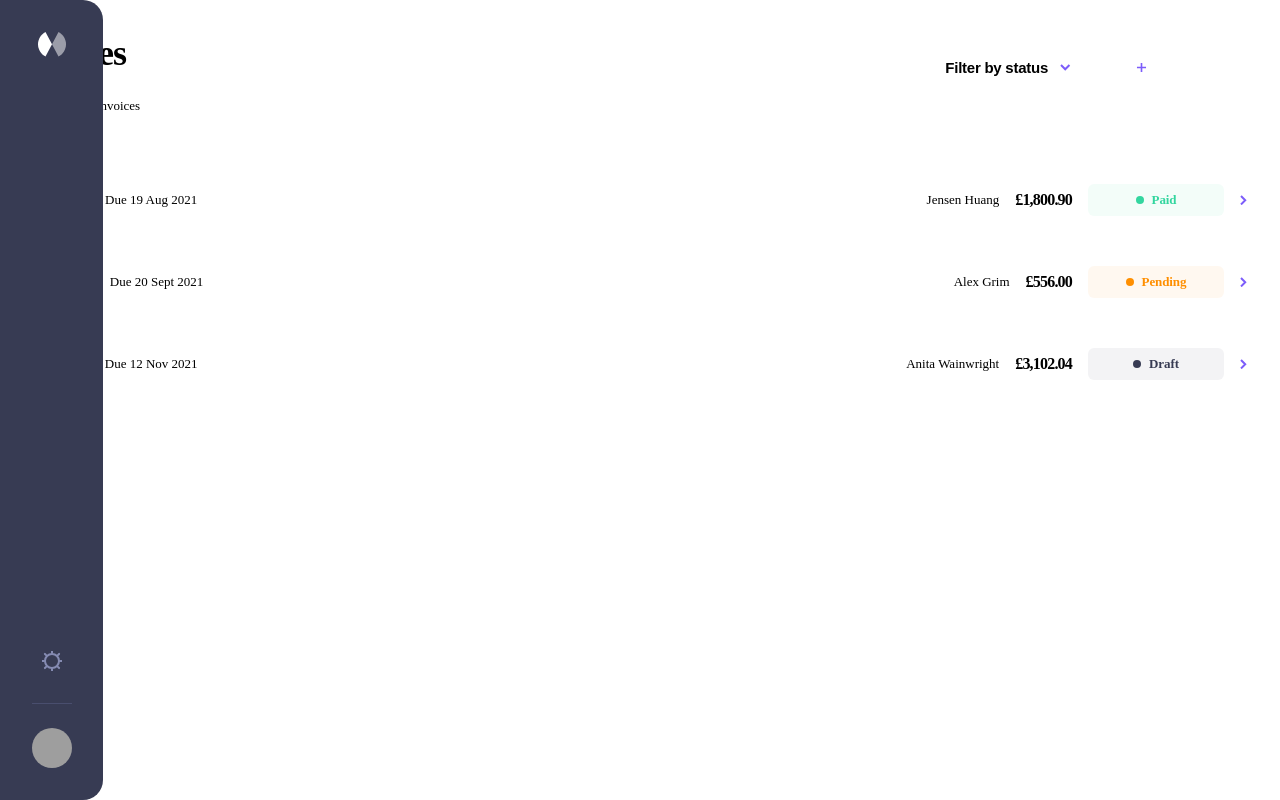
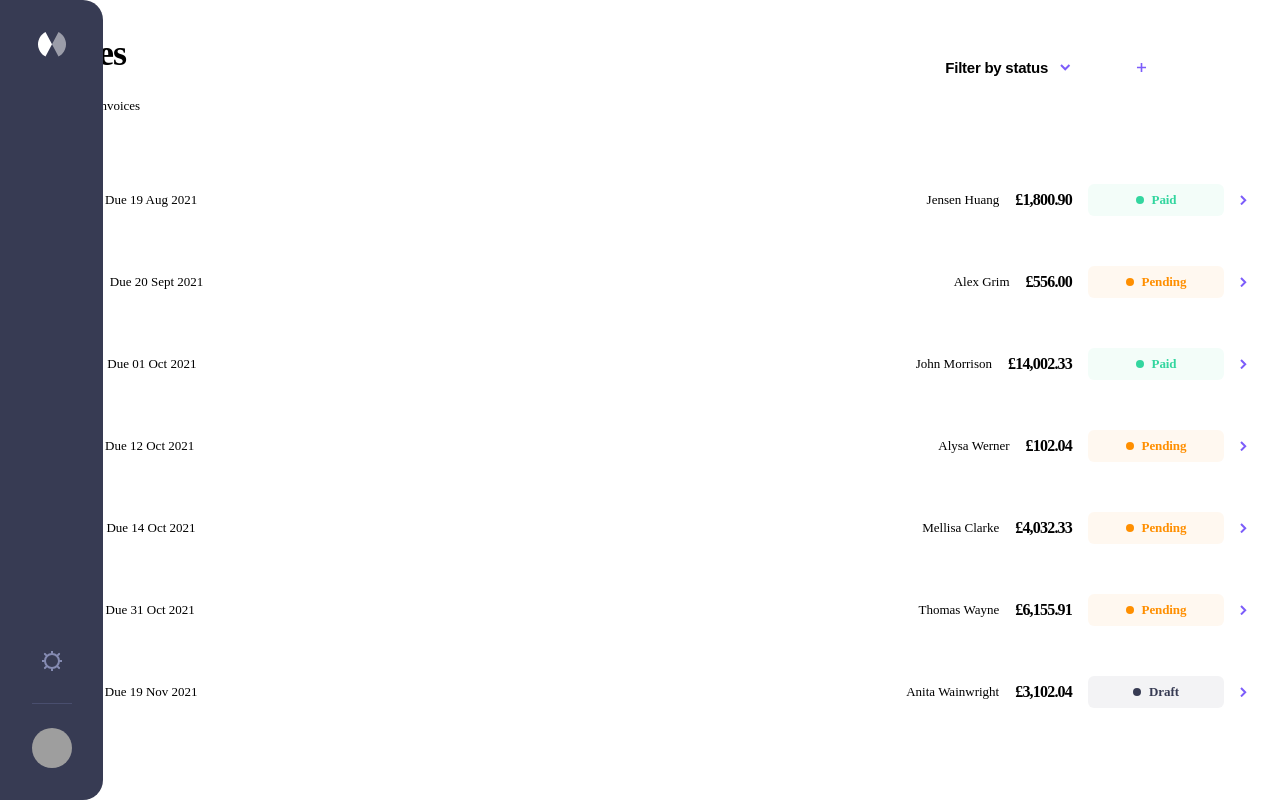
Before and after one commit to JasmineODaniel/INVOICE-MANAGEMENT-APP, a React (Vite) app: page / in a window 1280 px wide. Built offline with nearby package versions, Linux system fonts and the light colour scheme; grey boxes are pictures that could not be loaded; the HTML template or start-up script is replaced by a standard one.

Commit message:
feat(data): add all 7 sample invoices to match Figma design

```diff
--- a/src/data/sampleInvoices.js
+++ b/src/data/sampleInvoices.js
@@ -1,4 +1,3 @@
-// src/data/sampleInvoices.js
 export const sampleInvoices = [
   {
     id: 'RT3080',
@@ -9,21 +8,9 @@ export const sampleInvoices = [
     description: 'Re-branding',
     paymentTerms: 'Net 1 Day',
     status: 'paid',
-    senderAddress: {
-      street: '19 Union Terrace',
-      city: 'London',
-      postCode: 'E1 3EZ',
-      country: 'United Kingdom'
-    },
-    clientAddress: {
-      street: '106 Kendell Street',
-      city: 'Sharborough',
-      postCode: 'NE1 0PQ',
-      country: 'United Kingdom'
-    },
-    items: [
-      { name: 'Brand Guidelines', qty: 1, price: 1800.90, total: 1800.90 }
-    ],
+    senderAddress: { street: '19 Union Terrace', city: 'London', postCode: 'E1 3EZ', country: 'United Kingdom' },
+    clientAddress: { street: '106 Kendell Street', city: 'Sharborough', postCode: 'NE1 0PQ', country: 'United Kingdom' },
+    items: [{ name: 'Brand Guidelines', qty: 1, price: 1800.90, total: 1800.90 }],
     total: 1800.90
   },
   {
@@ -35,18 +22,8 @@ export const sampleInvoices = [
     description: 'Graphic Design',
     paymentTerms: 'Net 30 Days',
     status: 'pending',
-    senderAddress: {
-      street: '19 Union Terrace',
-      city: 'London',
-      postCode: 'E1 3EZ',
-      country: 'United Kingdom'
-    },
-    clientAddress: {
-      street: '84 Church Way',
-      city: 'Bradford',
-      postCode: 'BD1 9PB',
-      country: 'United Kingdom'
-    },
+    senderAddress: { street: '19 Union Terrace', city: 'London', postCode: 'E1 3EZ', country: 'United Kingdom' },
+    clientAddress: { street: '84 Church Way', city: 'Bradford', postCode: 'BD1 9PB', country: 'United Kingdom' },
     items: [
       { name: 'Banner Design', qty: 1, price: 156.00, total: 156.00 },
       { name: 'Email Design', qty: 2, price: 200.00, total: 400.00 }
@@ -54,29 +31,77 @@ export const sampleInvoices = [
     total: 556.00
   },
   {
+    id: 'RG0314',
+    clientName: 'John Morrison',
+    clientEmail: 'john@mail.com',
+    invoiceDate: '2021-09-24',
+    paymentDue: '2021-10-01',
+    description: 'Website Redesign',
+    paymentTerms: 'Net 7 Days',
+    status: 'paid',
+    senderAddress: { street: '19 Union Terrace', city: 'London', postCode: 'E1 3EZ', country: 'United Kingdom' },
+    clientAddress: { street: '48 Hart Street', city: 'Kibworth', postCode: 'LE8 0FQ', country: 'United Kingdom' },
+    items: [{ name: 'Website Redesign', qty: 1, price: 14002.33, total: 14002.33 }],
+    total: 14002.33
+  },
+  {
+    id: 'RT2080',
+    clientName: 'Alysa Werner',
+    clientEmail: 'alysa@mail.com',
+    invoiceDate: '2021-10-11',
+    paymentDue: '2021-10-12',
+    description: 'Logo Concept',
+    paymentTerms: 'Net 1 Day',
+    status: 'pending',
+    senderAddress: { street: '19 Union Terrace', city: 'London', postCode: 'E1 3EZ', country: 'United Kingdom' },
+    clientAddress: { street: '25 Stokes Isle Apt. 556', city: 'Kernersville', postCode: '84025', country: 'United States' },
+    items: [{ name: 'Logo Concept', qty: 1, price: 102.04, total: 102.04 }],
+    total: 102.04
+  },
+  {
+    id: 'AA1449',
+    clientName: 'Mellisa Clarke',
+    clientEmail: 'mellisa@mail.com',
+    invoiceDate: '2021-10-13',
+    paymentDue: '2021-10-14',
+    description: 'Re-branding',
+    paymentTerms: 'Net 1 Day',
+    status: 'pending',
+    senderAddress: { street: '19 Union Terrace', city: 'London', postCode: 'E1 3EZ', country: 'United Kingdom' },
+    clientAddress: { street: '68 Torrance Isle Apt. 340', city: 'Clarcberg', postCode: '33Rich', country: 'United States' },
+    items: [
+      { name: 'New Branding', qty: 3, price: 1000.00, total: 3000.00 },
+      { name: 'Stationery', qty: 2, price: 10.00, total: 20.00 },
+      { name: 'Thank You Cards', qty: 4, price: 15.00, total: 60.00 }
+    ],
+    total: 4032.33
+  },
+  {
+    id: 'TY9141',
+    clientName: 'Thomas Wayne',
+    clientEmail: 'thomas@mail.com',
+    invoiceDate: '2021-10-30',
+    paymentDue: '2021-10-31',
+    description: 'Landing Page Design',
+    paymentTerms: 'Net 1 Day',
+    status: 'pending',
+    senderAddress: { street: '19 Union Terrace', city: 'London', postCode: 'E1 3EZ', country: 'United Kingdom' },
+    clientAddress: { street: '3 Marvell Ave', city: 'Gotham', postCode: 'GT1 1AA', country: 'United Kingdom' },
+    items: [{ name: 'Landing Page Design', qty: 1, price: 6155.91, total: 6155.91 }],
+    total: 6155.91
+  },
+  {
     id: 'FV2353',
     clientName: 'Anita Wainwright',
     clientEmail: 'anita@mail.com',
     invoiceDate: '2021-11-12',
-    paymentDue: '2021-11-12',
+    paymentDue: '2021-11-19',
     description: 'Logo Redesign',
     paymentTerms: 'Net 7 Days',
     status: 'draft',
-    senderAddress: {
-      street: '19 Union Terrace',
-      city: 'London',
-      postCode: 'E1 3EZ',
-      country: 'United Kingdom'
-    },
-    clientAddress: {
-      street: '2 Stratford Drive',
-      city: 'Bowerham',
-      postCode: 'LA1 4AX',
-      country: 'United Kingdom'
-    },
-    items: [
-      { name: 'Logo Design', qty: 1, price: 3102.04, total: 3102.04 }
-    ],
+    senderAddress: { street: '19 Union Terrace', city: 'London', postCode: 'E1 3EZ', country: 'United Kingdom' },
+    clientAddress: { street: '2 Stratford Drive', city: 'Bowerham', postCode: 'LA1 4AX', country: 'United Kingdom' },
+    items: [{ name: 'Logo Redesign', qty: 1, price: 3102.04, total: 3102.04 }],
     total: 3102.04
   }
 ]
```
